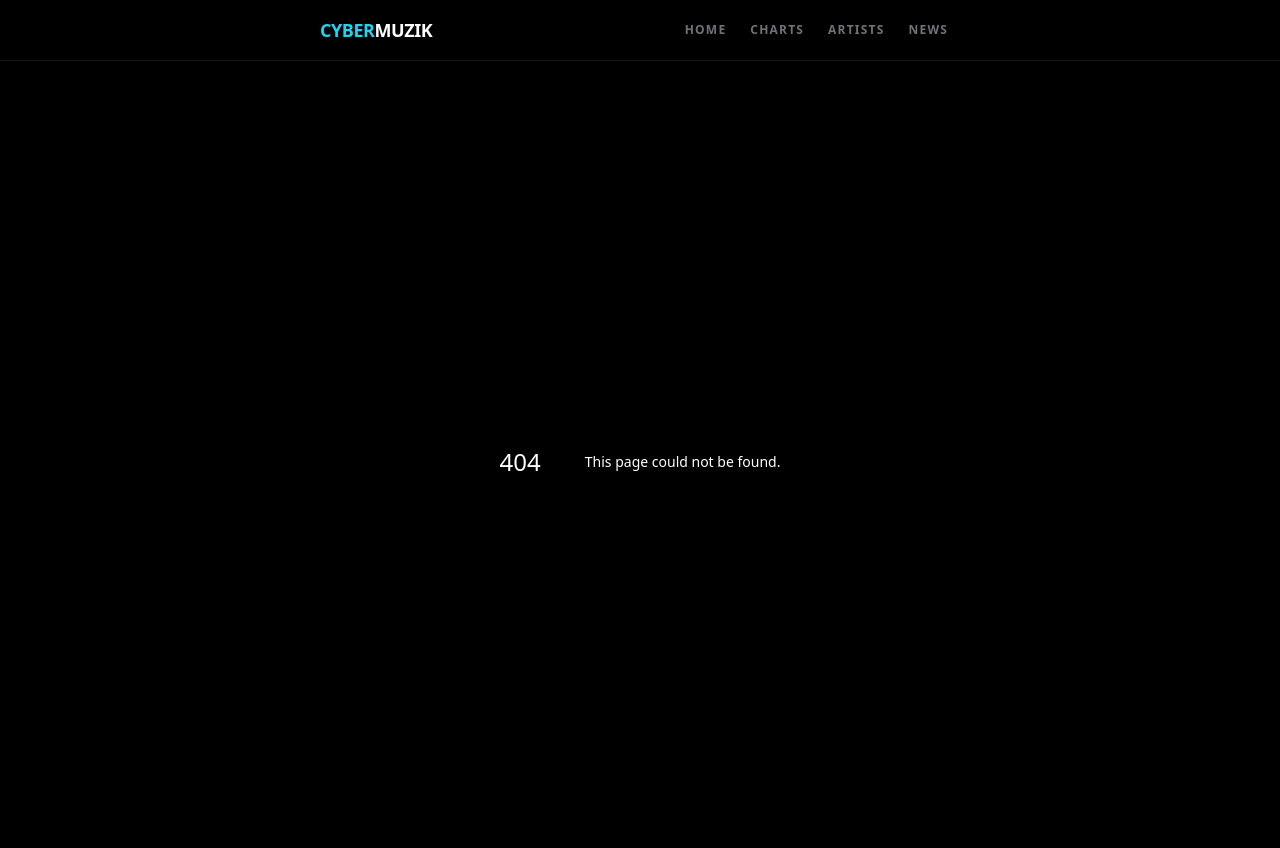
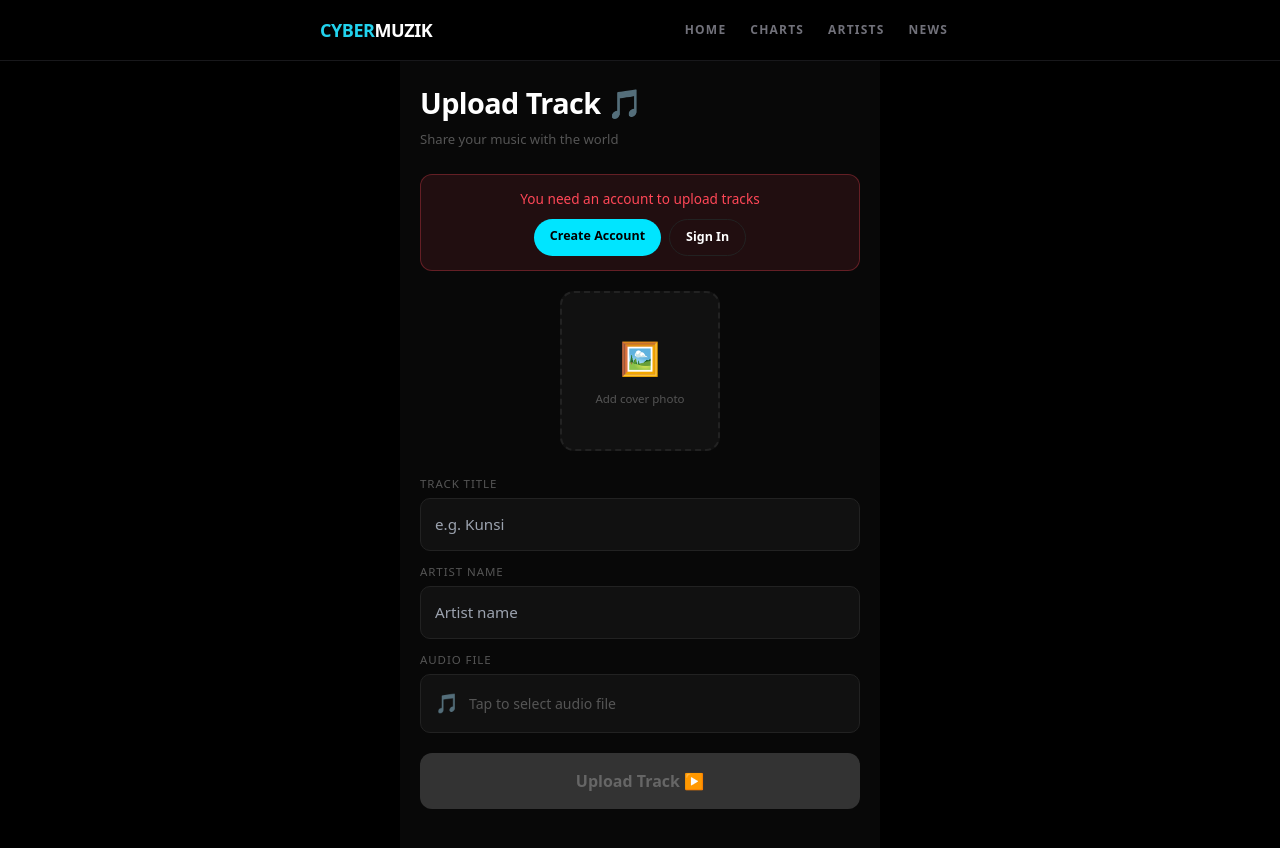
Before and after one commit to CMABOSSNATION/cyber-muzik, a Next.js app in the folder frontend/: page /upload in a window 1280 px wide. Before the commit this address had no page. Shown: the top 848 px of the page. Built offline with nearby package versions, Linux system fonts and the light colour scheme.

Commit message:
Create page.js

```diff
--- /dev/null
+++ b/frontend/app/upload/page.js
@@ -0,0 +1,210 @@
+"use client";
+import { useState, useEffect } from "react";
+import { useRouter } from "next/navigation";
+
+export default function UploadPage() {
+  const router = useRouter();
+  const [title, setTitle] = useState("");
+  const [artistName, setArtistName] = useState("");
+  const [file, setFile] = useState(null);
+  const [coverFile, setCoverFile] = useState(null);
+  const [coverPreview, setCoverPreview] = useState(null);
+  const [loading, setLoading] = useState(false);
+  const [message, setMessage] = useState("");
+  const [isLoggedIn, setIsLoggedIn] = useState(false);
+  const [artist, setArtist] = useState(null);
+
+  useEffect(() => {
+    const stored = localStorage.getItem("artist");
+    const token = localStorage.getItem("token");
+    if (stored && token) {
+      const a = JSON.parse(stored);
+      setArtist(a);
+      setArtistName(a.username);
+      setIsLoggedIn(true);
+    }
+  }, []);
+
+  const handleCoverChange = (e) => {
+    const f = e.target.files[0];
+    if (!f) return;
+    setCoverFile(f);
+    setCoverPreview(URL.createObjectURL(f));
+  };
+
+  const uploadToCloudinary = async (file, type) => {
+    const formData = new FormData();
+    formData.append("file", file);
+    formData.append("upload_preset", process.env.NEXT_PUBLIC_CLOUDINARY_UPLOAD_PRESET);
+    formData.append("resource_type", type);
+    const res = await fetch(
+      `https://api.cloudinary.com/v1_1/${process.env.NEXT_PUBLIC_CLOUDINARY_CLOUD_NAME}/${type}/upload`,
+      { method: "POST", body: formData }
+    );
+    const data = await res.json();
+    return data.secure_url;
+  };
+
+  const handleUpload = async () => {
+    if (!title || !artistName || !file) {
+      setMessage("Please fill in all fields and select an audio file.");
+      return;
+    }
+    if (!isLoggedIn) {
+      setMessage("Please sign in to upload tracks.");
+      return;
+    }
+    setLoading(true);
+    setMessage("");
+    try {
+      // Upload audio
+      const audioUrl = await uploadToCloudinary(file, "video");
+
+      // Upload cover if provided
+      let coverImage = "";
+      if (coverFile) {
+        coverImage = await uploadToCloudinary(coverFile, "image");
+      }
+
+      // Save to backend with auth token
+      const token = localStorage.getItem("token");
+      const res = await fetch(
+        `${process.env.NEXT_PUBLIC_API_URL}/api/tracks/add`,
+        {
+          method: "POST",
+          headers: {
+            "Content-Type": "application/json",
+            "Authorization": `Bearer ${token}`
+          },
+          body: JSON.stringify({
+            title,
+            artist: artistName,
+            audioUrl,
+            coverImage
+          })
+        }
+      );
+      const data = await res.json();
+      if (!data.success) {
+        setMessage(data.error || "Upload failed.");
+        setLoading(false);
+        return;
+      }
+      setMessage("Track uploaded successfully! 🎉");
+      setTitle("");
+      setFile(null);
+      setCoverFile(null);
+      setCoverPreview(null);
+      setTimeout(() => router.push("/artist/dashboard"), 1500);
+    } catch (err) {
+      setMessage(`Error: ${err.message}`);
+    }
+    setLoading(false);
+  };
+
+  const inputStyle = {
+    padding:"14px", borderRadius:"10px",
+    border:"1px solid #222", background:"#111",
+    color:"white", fontSize:"0.95rem", width:"100%", outline:"none"
+  };
+
+  return (
+    <main style={{padding:"20px", color:"white", background:"#080808", minHeight:"100vh", maxWidth:"480px", margin:"0 auto"}}>
+
+      <div style={{marginBottom:"24px"}}>
+        <h1 style={{fontWeight:"900", fontSize:"1.8rem", letterSpacing:"-0.02em", marginBottom:"6px"}}>
+          Upload Track 🎵
+        </h1>
+        <p style={{color:"#555", fontSize:"0.82rem"}}>Share your music with the world</p>
+      </div>
+
+      {/* Not logged in warning */}
+      {!isLoggedIn && (
+        <div style={{background:"rgba(255,71,87,0.1)", border:"1px solid rgba(255,71,87,0.3)", borderRadius:"12px", padding:"14px", marginBottom:"20px", textAlign:"center"}}>
+          <p style={{color:"#ff4757", fontSize:"0.85rem", marginBottom:"10px"}}>
+            You need an account to upload tracks
+          </p>
+          <div style={{display:"flex", gap:"8px", justifyContent:"center"}}>
+            <a href="/register" style={{padding:"8px 16px", borderRadius:"99px", background:"#00e5ff", color:"#000", fontWeight:"700", fontSize:"0.78rem", textDecoration:"none"}}>
+              Create Account
+            </a>
+            <a href="/login" style={{padding:"8px 16px", borderRadius:"99px", background:"transparent", color:"#fff", fontWeight:"700", fontSize:"0.78rem", textDecoration:"none", border:"1px solid #222"}}>
+              Sign In
+            </a>
+          </div>
+        </div>
+      )}
+
+      {/* Cover Photo */}
+      <div
+        onClick={() => document.getElementById('coverInput').click()}
+        style={{width:"160px", height:"160px", borderRadius:"14px", background: coverPreview ? "transparent" : "#111", border:"2px dashed #222", margin:"0 auto 24px", display:"flex", flexDirection:"column", alignItems:"center", justifyContent:"center", cursor:"pointer", overflow:"hidden"}}
+      >
+        {coverPreview ? (
+          <img src={coverPreview} alt="Cover" style={{width:"100%", height:"100%", objectFit:"cover"}}/>
+        ) : (
+          <>
+            <span style={{fontSize:"2rem", marginBottom:"8px"}}>🖼️</span>
+            <span style={{fontSize:"0.72rem", color:"#555", textAlign:"center"}}>Add cover photo</span>
+          </>
+        )}
+      </div>
+      <input id="coverInput" type="file" accept="image/*" onChange={handleCoverChange} style={{display:"none"}}/>
+
+      {/* Form */}
+      <div style={{display:"flex", flexDirection:"column", gap:"12px"}}>
+        <div>
+          <label style={{fontSize:"0.72rem", color:"#555", textTransform:"uppercase", letterSpacing:"0.08em", display:"block", marginBottom:"6px"}}>Track Title</label>
+          <input type="text" placeholder="e.g. Kunsi" value={title} onChange={e => setTitle(e.target.value)} style={inputStyle}/>
+        </div>
+
+        <div>
+          <label style={{fontSize:"0.72rem", color:"#555", textTransform:"uppercase", letterSpacing:"0.08em", display:"block", marginBottom:"6px"}}>Artist Name</label>
+          <input
+            type="text"
+            placeholder="Artist name"
+            value={artistName}
+            onChange={e => setArtistName(e.target.value)}
+            style={{...inputStyle, color: isLoggedIn ? "#00e5ff" : "#fff"}}
+            readOnly={isLoggedIn}
+          />
+        </div>
+
+        <div>
+          <label style={{fontSize:"0.72rem", color:"#555", textTransform:"uppercase", letterSpacing:"0.08em", display:"block", marginBottom:"6px"}}>Audio File</label>
+          <div
+            onClick={() => document.getElementById('audioInput').click()}
+            style={{...inputStyle, cursor:"pointer", color: file ? "#00e5ff" : "#555", display:"flex", alignItems:"center", gap:"10px"}}
+          >
+            <span style={{fontSize:"1.2rem"}}>🎵</span>
+            <span style={{fontSize:"0.88rem"}}>{file ? file.name : "Tap to select audio file"}</span>
+          </div>
+          <input id="audioInput" type="file" accept="audio/*" onChange={e => setFile(e.target.files[0])} style={{display:"none"}}/>
+        </div>
+
+        {message && (
+          <p style={{textAlign:"center", color: message.includes("🎉") ? "#1DB954" : "#ff4757", fontSize:"0.85rem"}}>
+            {message}
+          </p>
+        )}
+
+        <button
+          onClick={handleUpload}
+          disabled={loading || !isLoggedIn}
+          style={{padding:"16px", borderRadius:"12px", background: (!isLoggedIn || loading) ? "#333" : "#00e5ff", color: (!isLoggedIn || loading) ? "#666" : "#000", fontWeight:"800", fontSize:"1rem", border:"none", cursor: (!isLoggedIn || loading) ? "not-allowed" : "pointer", marginTop:"8px", transition:"all 0.2s"}}
+        >
+          {loading ? "Uploading..." : "Upload Track ▶"}
+        </button>
+
+        {isLoggedIn && (
+          <button
+            onClick={() => router.push("/artist/dashboard")}
+            style={{padding:"14px", borderRadius:"12px", background:"transparent", color:"#555", fontWeight:"600", fontSize:"0.88rem", border:"1px solid #1e1e1e", cursor:"pointer"}}
+          >
+            Go to Dashboard
+          </button>
+        )}
+      </div>
+    </main>
+  );
+  }
```
